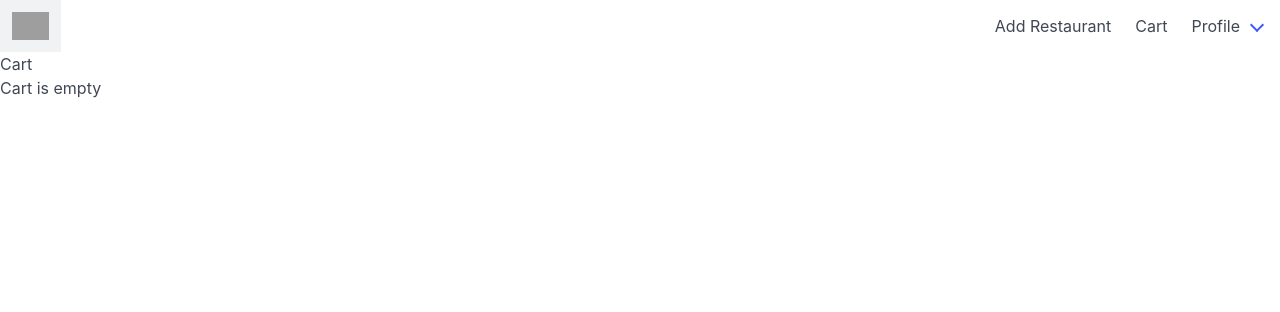
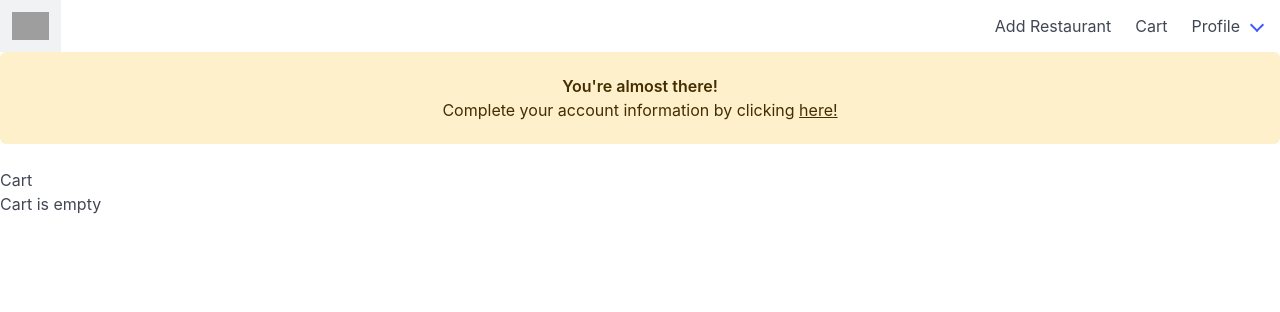
Before and after one commit to yusufhj/online-restaurant-django-project, a Django app: page /cart in a window 1280 px wide. Shown: the top 312 px of the page. Run offline with Django 5.2, Linux system fonts and the light colour scheme; the visitor is signed in with stand-in values (Sample User, id 1); parts of the project's set-up code (start-up, migrations or seed data) failed here and were passed over; grey boxes are pictures that could not be loaded.

Commit message:
added back in 'Almost there' message

```diff
--- a/main_app/templates/base.html
+++ b/main_app/templates/base.html
@@ -63,6 +63,11 @@
           </nav>
     </header>
     <main>
+        {% if user.profile.address == "" and "profile/" not in request.path %}
+          <div class="notification is-warning is-light has-text-centered">
+            <p><strong>You're almost there!</strong></p> <p>Complete your account information by clicking <a href="{% url 'profile_update' user.id %}">here!</a></p>
+          </div>
+        {% endif %}
         {% block content %}
         {% endblock %}
     </main>
```
